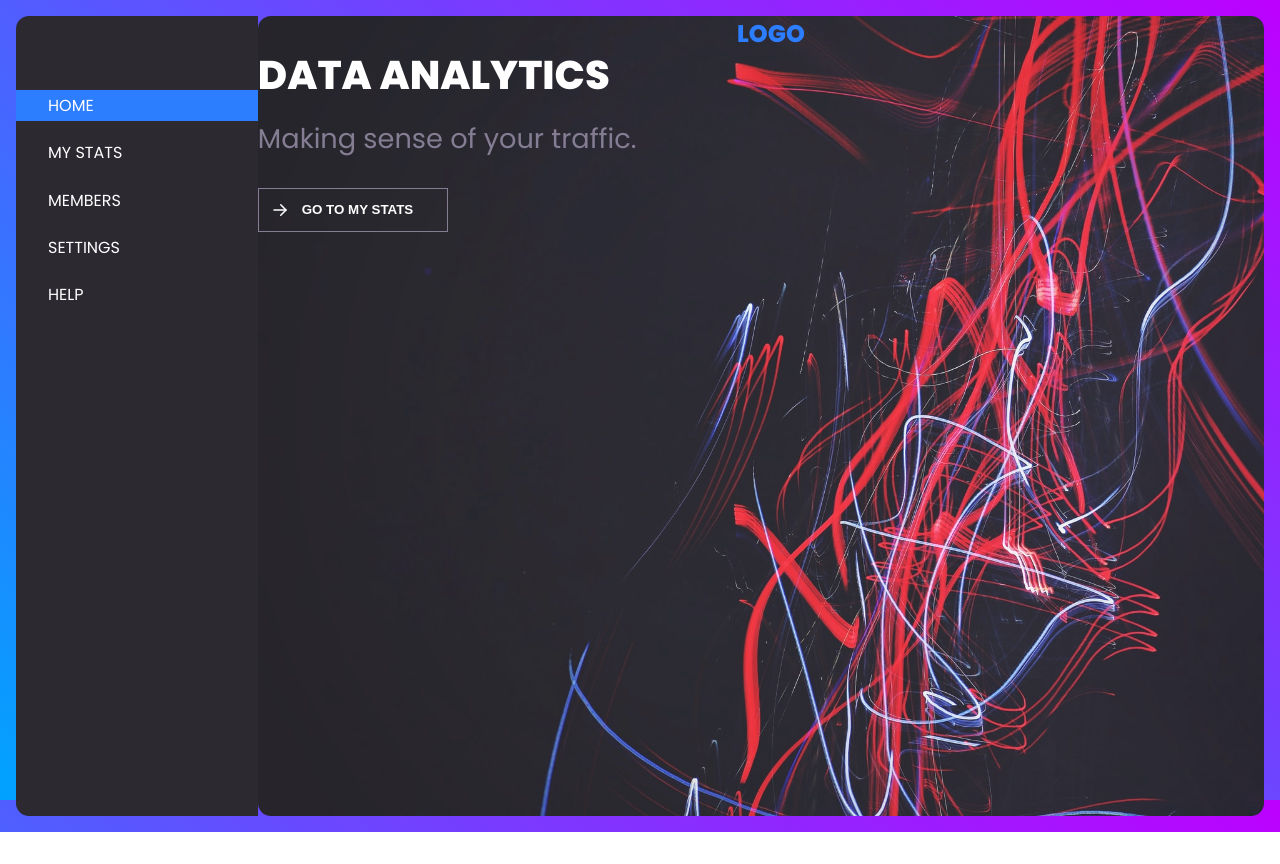
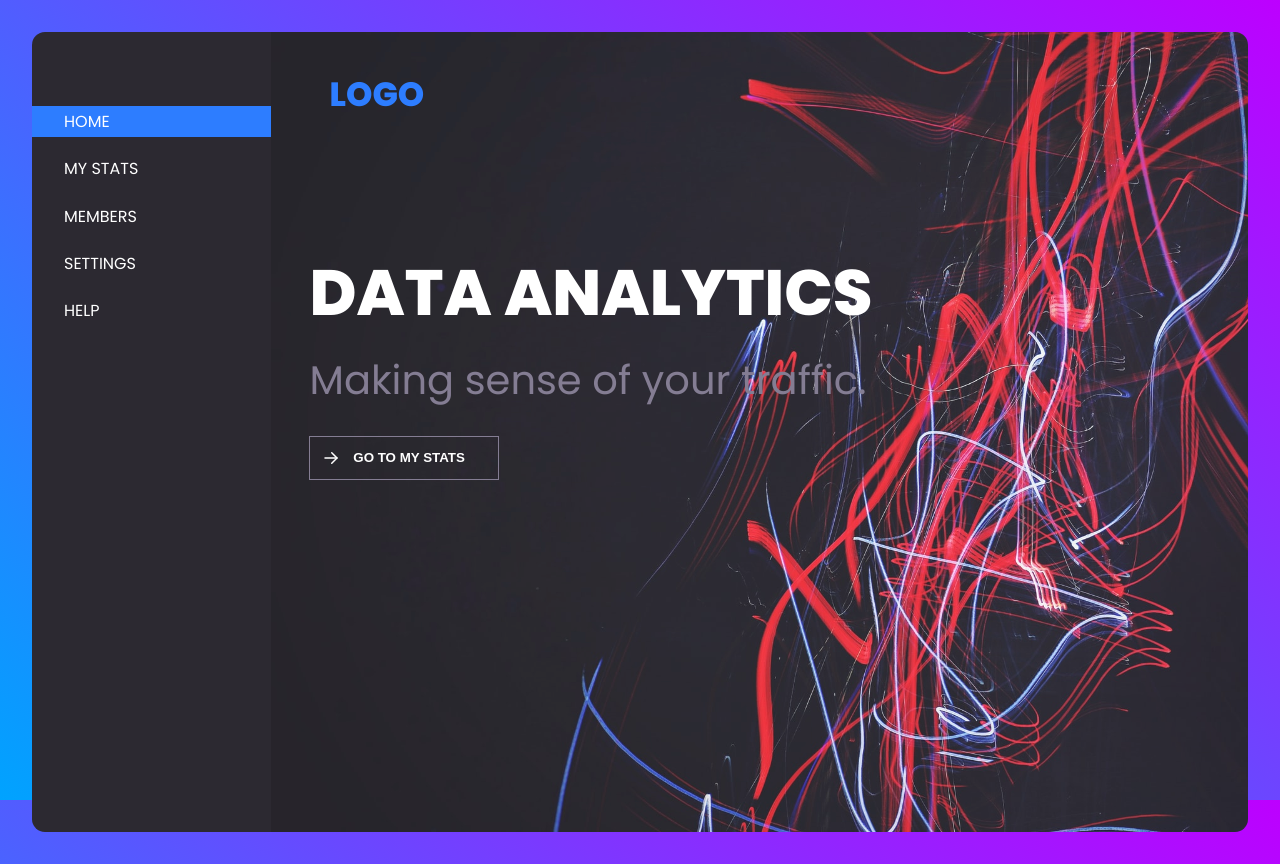
Before and after one commit to jen67/Scrimba-course, a plain HTML site: page Figma-to-code-challenges/data-analytics-dashboard/index.html in a window 1280 px wide. Before the commit the page ends 832 px from the top, so only its background shows below. Drawn offline with Linux system fonts and the light colour scheme.

Commit message:
added more codes

```diff
--- a/Figma-to-code-challenges/data-analytics-dashboard/index.css
+++ b/Figma-to-code-challenges/data-analytics-dashboard/index.css
@@ -181,19 +181,27 @@ button:hover img {
     display: flex;
     justify-content: center;
     align-items: center;
-    margin: 1rem;
+    margin: 2rem;
   }
 
   .content {
-    margin: 0;
+    margin: 0 auto;
     width: 100%;
-    height: auto;
-    padding: 0;
+    height: unset;
+    padding: 1.2rem;
+    border-radius: 0 13px 13px 0;
   }
 
   header {
     padding: 0;
   }
+
+  .logo{
+    text-align: start;
+    font-size: 1.4rem;
+    padding: 1.2rem;
+  }
+
   .menu img,
   nav img {
     display: none;
@@ -201,7 +209,17 @@ button:hover img {
 
   .texts {
     min-height: unset;
-    padding: 0;
+    padding: 1.2rem;
+    align-items: flex-start;
+    margin-top: 6rem;
+  }
+
+  .texts h2{
+    font-size: 4rem;
+  }
+
+  .texts p{
+    font-size: 2.5rem;
   }
 
   nav {
```
